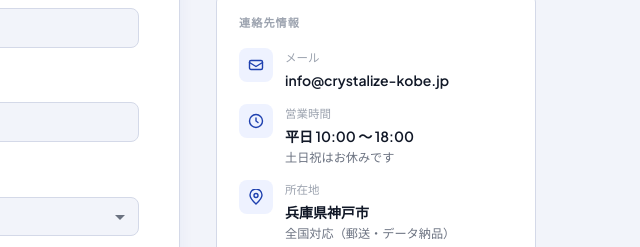
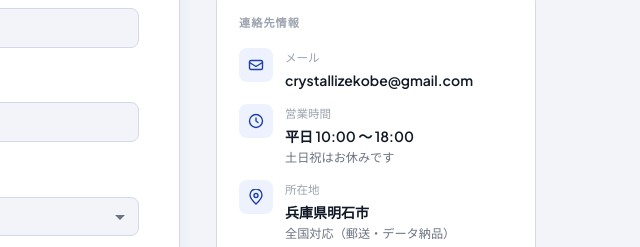
Before and after one commit to CRYSTALIZEKOBE/crystalizekobe, a website: page contact.html in a window 1280 px wide. Shown: the part 595-842 px from the top of the page, 640-1280 px from the left. Drawn offline with Linux system fonts and the light colour scheme.

Commit message:
Add files via upload

```diff
--- a/contact.html
+++ b/contact.html
@@ -303,7 +303,7 @@ footer{background:var(--dark);padding:0;color:#9CA3AF}
             </div>
             <div>
               <div class="info-row-label">メール</div>
-              <div class="info-row-val">info@crystalize-kobe.jp</div>
+              <div class="info-row-val">crystallizekobe@gmail.com</div>
             </div>
           </div>
           <div class="info-row">
@@ -322,7 +322,7 @@ footer{background:var(--dark);padding:0;color:#9CA3AF}
             </div>
             <div>
               <div class="info-row-label">所在地</div>
-              <div class="info-row-val">兵庫県神戸市</div>
+              <div class="info-row-val">兵庫県明石市</div>
               <div class="info-row-sub">全国対応（郵送・データ納品）</div>
             </div>
           </div>
```
